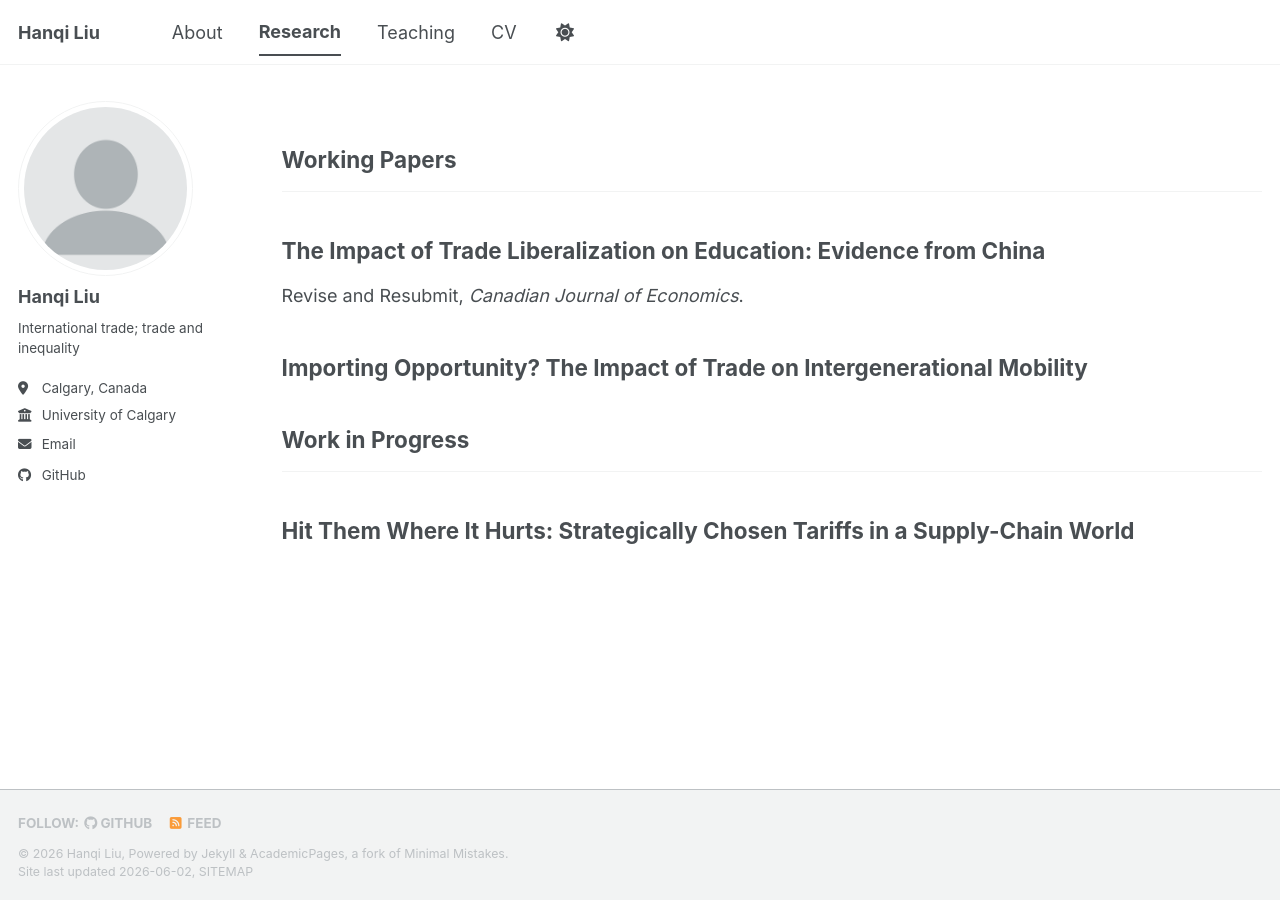
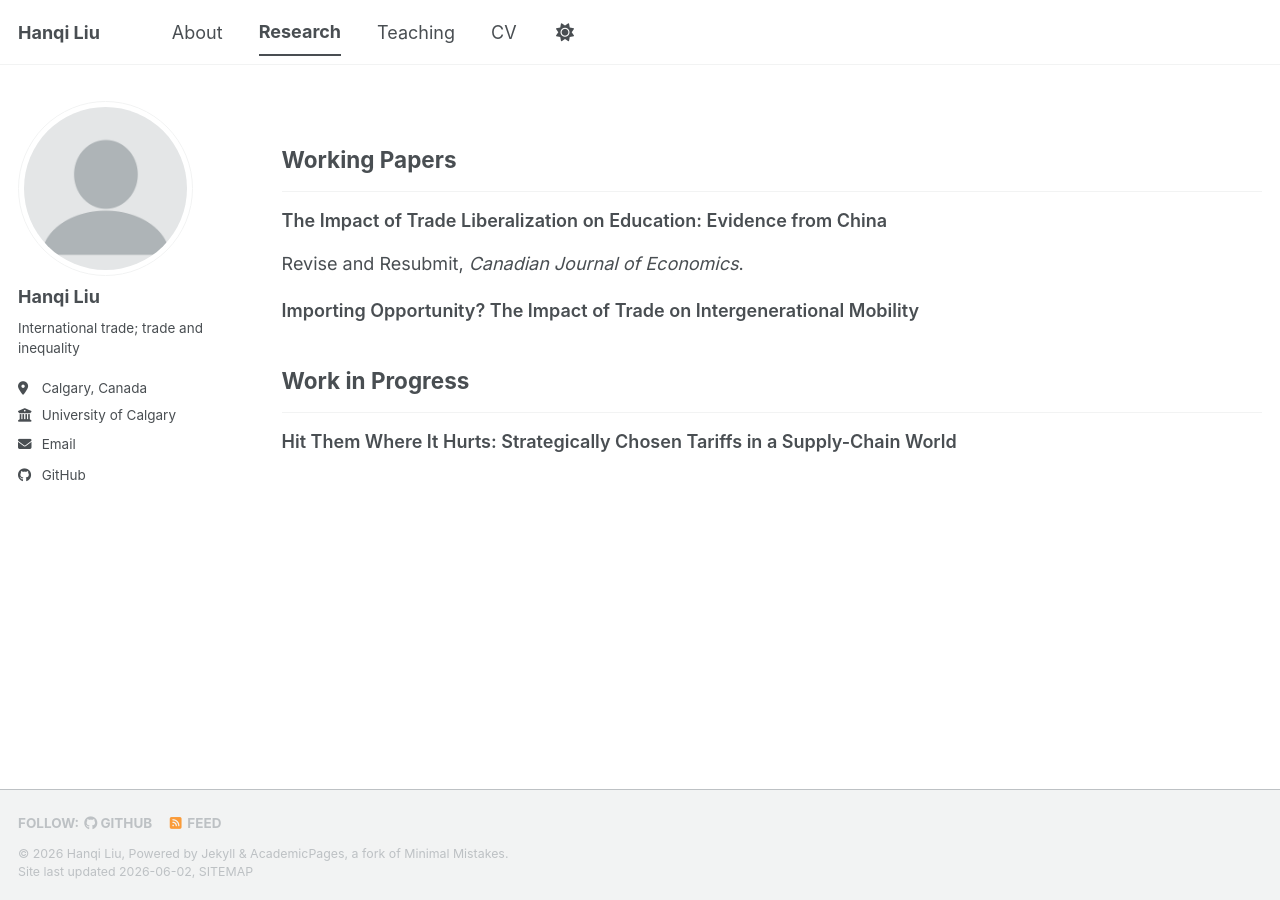
Before and after one commit to hanqi-liu-econ/hanqi-liu-econ.github.io, a Jekyll site: the page built from _pages/publications.html, in a window 1280 px wide. Built offline with Jekyll 4.4.1, drawn with Linux system fonts in a browser that asks for light colours; a script bundle is joined from its source files by our own code; library files that are not in the unit come from our copies.

Commit message:
Update _custom.scss

```diff
--- a/_sass/_custom.scss
+++ b/_sass/_custom.scss
@@ -15,3 +15,10 @@ a:hover {
   color: inherit;
   text-decoration-color: #555;
 }
+
+.archive__item-title {
+  font-size: 1em;
+  font-weight: 600;
+  margin-top: 1em;
+  margin-bottom: 0.2em;
+}
```
